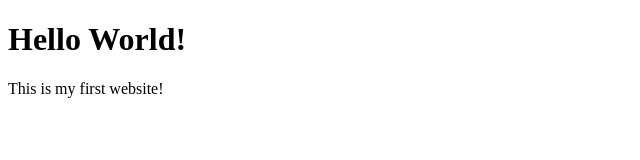
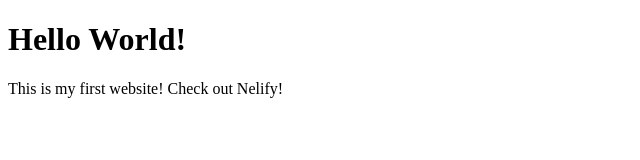
Before and after one commit to gillj0e/codespaces-demo, a plain HTML site: page index.html in a window 1280 px wide. Shown: the whole page, without its empty margins (0-640 px from the left). Drawn offline with Linux system fonts and the light colour scheme.

Commit message:
Added Nelify Text to index.html

```diff
--- a/index.html
+++ b/index.html
@@ -7,6 +7,7 @@
 </head>
 <body>
     <h1>Hello World!</h1>
-    <p>This is my first website!</p>
+    <p>This is my first website! Check out Nelify!</p>
+
 </body>
 </html>
```
